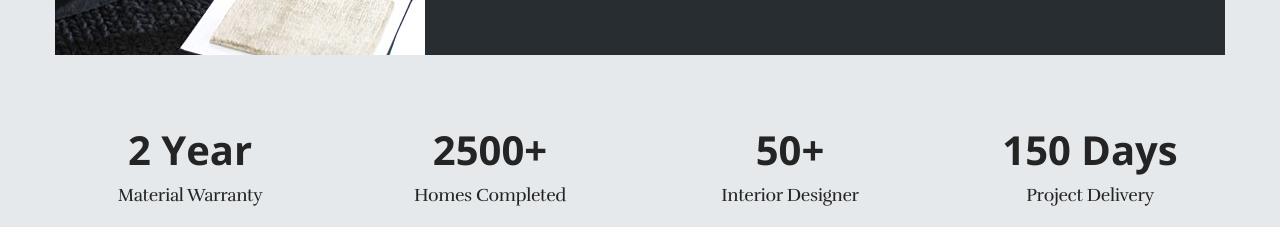
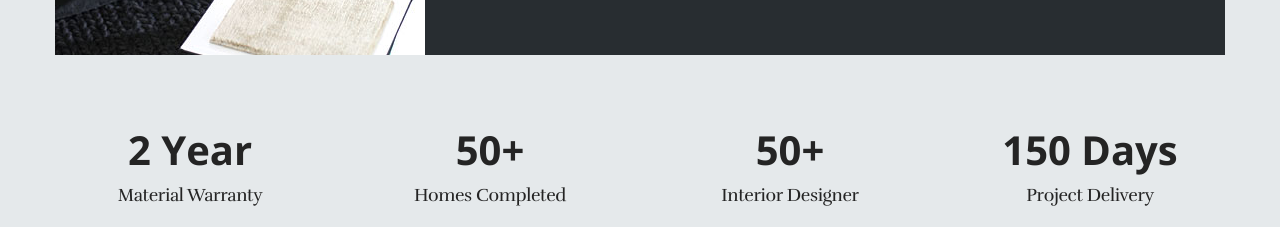
Before and after one commit to gulabssassociates/ssassociates, a plain HTML site: page about.html in a window 1280 px wide. Shown: the part 1460-1687 px from the top of the page. Drawn offline with nearby package versions, Linux system fonts and the light colour scheme.

Commit message:
changing numbers

```diff
--- a/about.html
+++ b/about.html
@@ -302,7 +302,7 @@
 						<div class="inner wow fadeInLeft" data-wow-delay="300ms" data-wow-duration="1500ms">
 							<div class="content">
 								<div class="count-outer count-box alternate">
-									<span class="count-text" data-speed="3000" data-stop="2500">0</span>+
+									<span class="count-text" data-speed="10" data-stop="50">0</span>+
 								</div>
 								<h4 class="counter-title">Homes Completed</h4>
 							</div>
```
